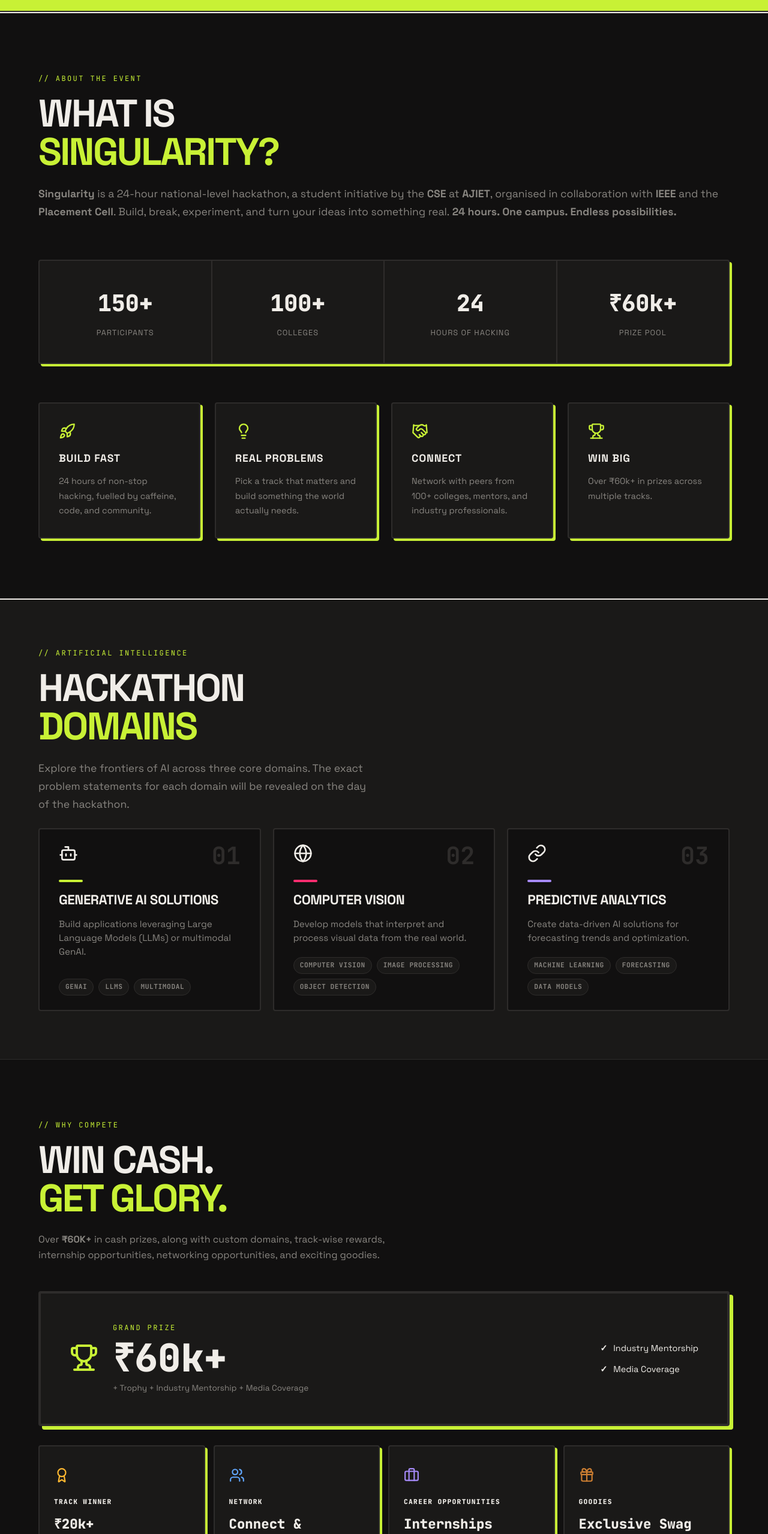
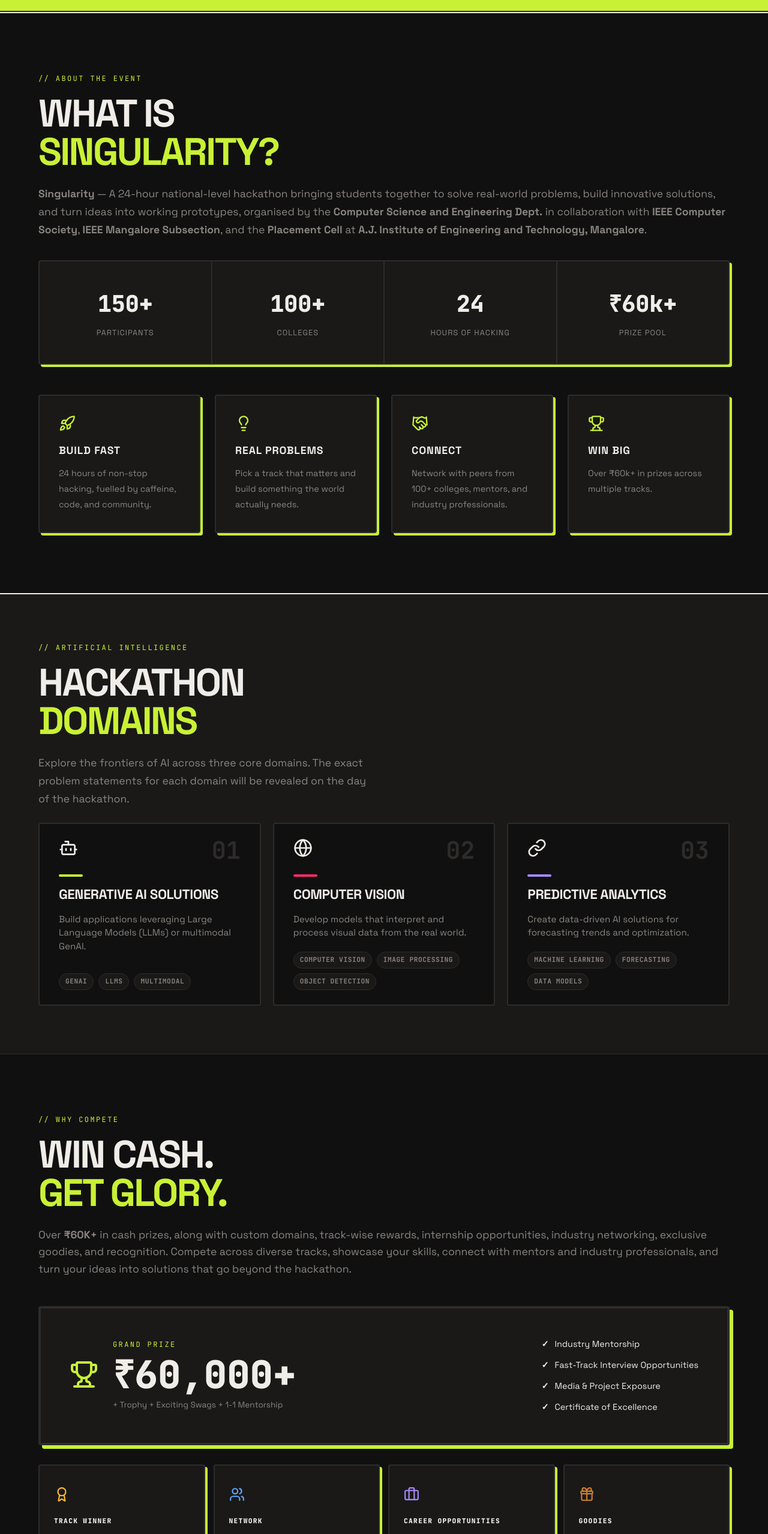
Before and after one commit to Singularity-AJIET/singularity, a Next.js app in the folder frontend/: page / in a window 1280 px wide. Shown: the part 840-3398 px from the top of the page at 60% size. Built offline with nearby package versions, Linux system fonts and the light colour scheme.

Commit message:
chore: update content

```diff
--- a/frontend/src/components/AboutSection/AboutSection.module.css
+++ b/frontend/src/components/AboutSection/AboutSection.module.css
@@ -5,12 +5,13 @@
 
 .header {
   max-width: none;
-  margin-bottom: 64px;
+  margin-bottom: 35px;
 }
 
 .description {
   max-width: none;
   width: 100%;
+  font-size: 1.1rem;
 }
 
 .statsGrid {
@@ -21,7 +22,7 @@
   border: 2px solid var(--border);
   border-radius: var(--radius);
   overflow: hidden;
-  margin-bottom: 64px;
+  margin-bottom: 50px;
   box-shadow: 4px 4px 0px var(--accent-lime);
 }
 
@@ -74,7 +75,7 @@
 .pillarDesc {
   font-size: 0.9rem;
   color: var(--text-muted);
-  line-height: 1.7;
+  line-height: 1.8;
 }
 
 @media (max-width: 900px) {
--- a/frontend/src/components/AboutSection/AboutSection.tsx
+++ b/frontend/src/components/AboutSection/AboutSection.tsx
@@ -63,12 +63,16 @@ export default function AboutSection() {
             WHAT IS <br />
             <span className="text-lime">SINGULARITY?</span>
           </h2>
-            <p className={`section-sub ${styles.description}`}>
-              <b>Singularity</b> is a 24-hour national-level hackathon, a student
-              initiative by the <b>CSE</b> at <b>AJIET</b>, organised in collaboration with <b>IEEE</b> and the <b>Placement Cell</b>.
-              Build, break, experiment, and turn your ideas into something real.
-              <b> 24 hours. One campus. Endless possibilities.</b>
-            </p>
+          <p className={`section-sub ${styles.description}`}>
+            <b>Singularity</b> — A <span className="font-family-serif">24-hour</span> national-level hackathon
+            bringing students together to solve real-world problems, build innovative solutions,
+            and turn ideas into working prototypes, organised by the
+            <b> Computer Science and Engineering Dept.</b> in collaboration with
+            <b> IEEE Computer Society</b>, <b>IEEE Mangalore Subsection</b>, and the
+            <b> Placement Cell</b> at
+            <b> A.J. Institute of Engineering and Technology, Mangalore</b>.
+            {/* <b> 24 Hours. One campus. Endless possibilities.</b> */}
+          </p>
         </div>
 
         {/* Stats */}
--- a/frontend/src/components/PrizesSection/PrizesSection.module.css
+++ b/frontend/src/components/PrizesSection/PrizesSection.module.css
@@ -4,7 +4,7 @@
 }
 
 .header {
-  max-width: 580px;
+  max-width: none;
   margin-bottom: 48px;
 }
 
@@ -135,7 +135,7 @@
 
 .sectionSub {
   color: var(--text-muted);
-  font-size: 1rem;
+  font-size: 1.1rem;
   line-height: 1.6;
   margin-top: 16px;
 }
--- a/frontend/src/components/PrizesSection/PrizesSection.tsx
+++ b/frontend/src/components/PrizesSection/PrizesSection.tsx
@@ -21,10 +21,15 @@ type Prize = {
 const PRIZES: Prize[] = [
   {
     rank: "Grand Prize",
-    amount: "₹60k+",
+    amount: "₹60,000+",
     color: "#c8f135",
     Icon: Trophy,
-    perks: ["Industry Mentorship", "Media Coverage"],
+    perks: [
+      "Industry Mentorship",
+      "Fast-Track Interview Opportunities",
+      "Media & Project Exposure",
+      "Certificate of Excellence",
+    ],
   },
   {
     rank: "Track Winner",
@@ -70,10 +75,12 @@ export default function PrizesSection() {
             <br />
             <span className="text-lime">GET GLORY.</span>
           </h2>
-
-          <p className={styles.sectionSub}>
+         <p className={styles.sectionSub}>
           Over <b>₹60K+</b> in cash prizes, along with custom domains, track-wise rewards,
-          internship opportunities, networking opportunities, and exciting goodies.
+          internship opportunities, industry networking, exclusive goodies, and recognition.
+          Compete across diverse tracks, showcase your skills, connect with mentors and
+          industry professionals, and turn your ideas into solutions that go beyond the
+          hackathon.
         </p>
         </div>
 
@@ -91,9 +98,7 @@ export default function PrizesSection() {
 
               <div className={styles.grandAmount}>{grandPrize.amount}</div>
 
-              <p className={styles.grandNote}>
-                + Trophy + {grandPrize.perks.join(" + ")}
-              </p>
+              <p className={styles.grandNote}>+ Trophy + Exciting Swags + 1-1 Mentorship</p>
             </div>
           </div>
 
```
